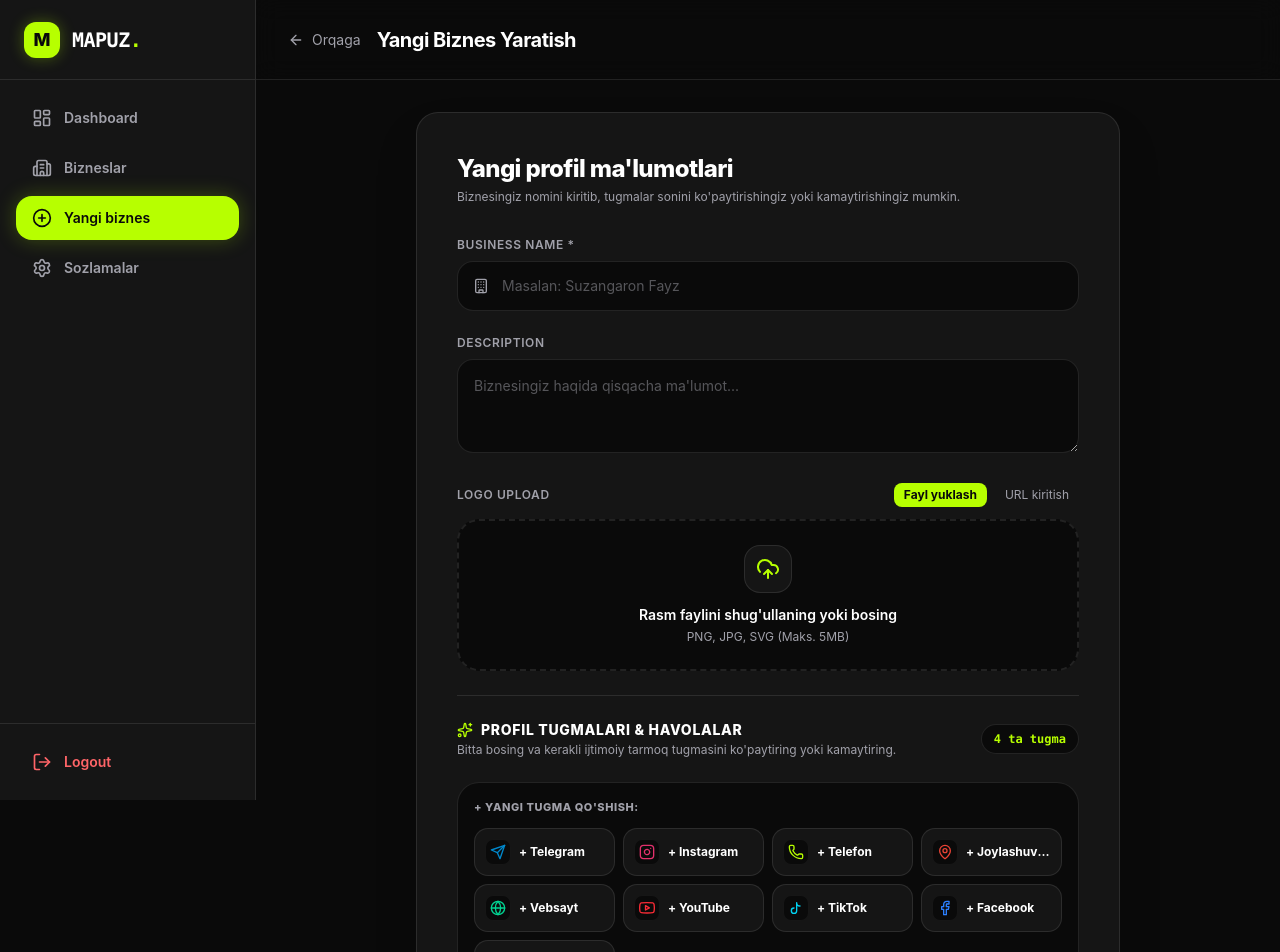
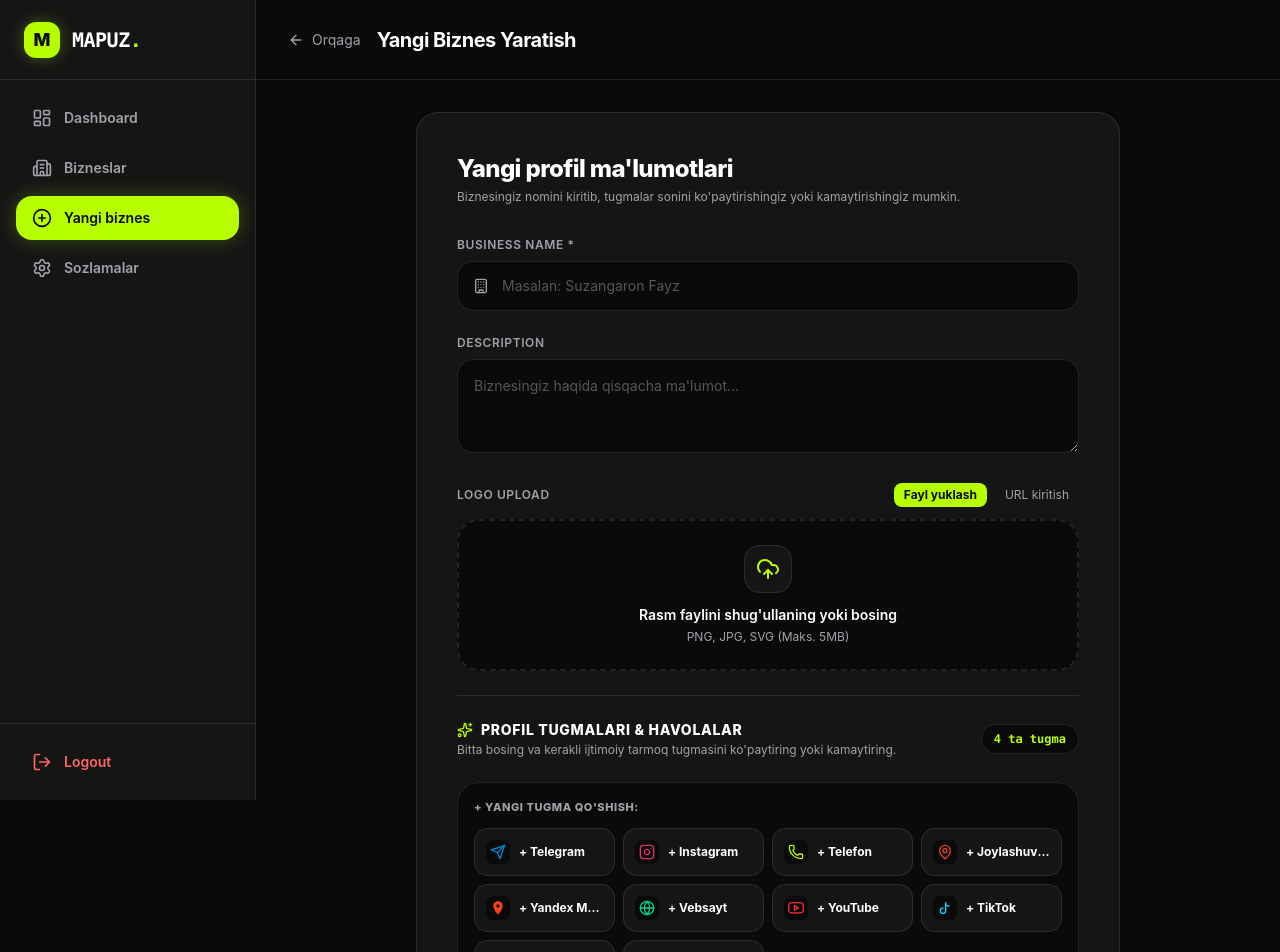
Before and after one commit to odilbey1/MAPUZ, a Next.js app: page /dashboard/new in a window 1280 px wide. Shown: the top 952 px of the page. Built offline with nearby package versions, Linux system fonts and the light colour scheme; no server answers.

Commit message:
Add Yandex Maps button option with Yandex Red icon and styling

```diff
--- a/src/app/[slug]/page.tsx
+++ b/src/app/[slug]/page.tsx
@@ -8,7 +8,8 @@ import {
   TelegramIcon,
   YoutubeIcon,
   TiktokIcon,
-  FacebookIcon
+  FacebookIcon,
+  YandexMapsIcon
 } from '@/components/Icons';
 
 interface PublicPageProps {
@@ -125,6 +126,13 @@ export default async function PublicBusinessPage({ params }: PublicPageProps) {
         borderColor = 'hover:border-[#EA4335]/60';
         shadowColor = 'hover:shadow-[0_0_30px_rgba(234,67,53,0.3)]';
         titleHover = 'group-hover:text-[#EA4335]';
+        break;
+      case 'yandex_maps':
+        icon = <YandexMapsIcon className="w-7 h-7 text-white" />;
+        iconBg = 'bg-gradient-to-br from-[#fc3f1d] to-[#cc0000]';
+        borderColor = 'hover:border-[#fc3f1d]/60';
+        shadowColor = 'hover:shadow-[0_0_30px_rgba(252,63,29,0.3)]';
+        titleHover = 'group-hover:text-[#fc3f1d]';
         break;
       case 'youtube':
         icon = <YoutubeIcon className="w-7 h-7" />;
--- a/src/components/DynamicLinksManager.tsx
+++ b/src/components/DynamicLinksManager.tsx
@@ -20,7 +20,8 @@ import {
   TelegramIcon,
   YoutubeIcon,
   TiktokIcon,
-  FacebookIcon
+  FacebookIcon,
+  YandexMapsIcon
 } from './Icons';
 
 interface DynamicLinksManagerProps {
@@ -33,6 +34,7 @@ const LINK_TYPE_OPTIONS: { type: LinkType; label: string; icon: React.ReactNode;
   { type: 'instagram', label: 'Instagram', icon: <InstagramIcon className="w-4 h-4 text-[#E1306C]" />, color: '#E1306C' },
   { type: 'phone', label: 'Telefon', icon: <Phone className="w-4 h-4 text-[#B7FF00]" />, color: '#B7FF00' },
   { type: 'google_maps', label: 'Joylashuv (Maps)', icon: <MapPin className="w-4 h-4 text-[#EA4335]" />, color: '#EA4335' },
+  { type: 'yandex_maps', label: 'Yandex Maps', icon: <YandexMapsIcon className="w-4 h-4 text-[#fc3f1d]" />, color: '#fc3f1d' },
   { type: 'website', label: 'Vebsayt', icon: <Globe className="w-4 h-4 text-emerald-400" />, color: '#10b981' },
   { type: 'youtube', label: 'YouTube', icon: <YoutubeIcon className="w-4 h-4 text-red-500" />, color: '#ef4444' },
   { type: 'tiktok', label: 'TikTok', icon: <TiktokIcon className="w-4 h-4 text-cyan-400" />, color: '#06b6d4' },
@@ -79,6 +81,11 @@ export default function DynamicLinksManager({
         defaultTitle = existingCount === 0 ? 'Joylashuv' : `Joylashuv ${existingCount + 1}`;
         defaultSubtitle = 'Google Maps xaritasidan ochish';
         defaultUrl = 'https://maps.google.com/';
+        break;
+      case 'yandex_maps':
+        defaultTitle = existingCount === 0 ? 'Yandex Maps' : `Yandex Maps ${existingCount + 1}`;
+        defaultSubtitle = 'Yandex Maps xaritasidan ochish';
+        defaultUrl = 'https://yandex.com/maps/';
         break;
       case 'youtube':
         defaultTitle = existingCount === 0 ? 'YouTube' : `YouTube ${existingCount + 1}`;
--- a/src/components/Icons.tsx
+++ b/src/components/Icons.tsx
@@ -43,3 +43,11 @@ export function FacebookIcon({ className = "w-5 h-5" }: { className?: string })
     </svg>
   );
 }
+
+export function YandexMapsIcon({ className = "w-5 h-5" }: { className?: string }) {
+  return (
+    <svg className={className} viewBox="0 0 24 24" fill="currentColor">
+      <path d="M12 2C8.13 2 5 5.13 5 9c0 5.25 7 13 7 13s7-7.75 7-13c0-3.87-3.13-7-7-7zm0 9.5a2.5 2.5 0 1 1 0-5 2.5 2.5 0 0 1 0 5z"/>
+    </svg>
+  );
+}
--- a/src/lib/types.ts
+++ b/src/lib/types.ts
@@ -3,6 +3,7 @@ export type LinkType =
   | 'instagram'
   | 'phone'
   | 'google_maps'
+  | 'yandex_maps'
   | 'website'
   | 'youtube'
   | 'tiktok'
```
